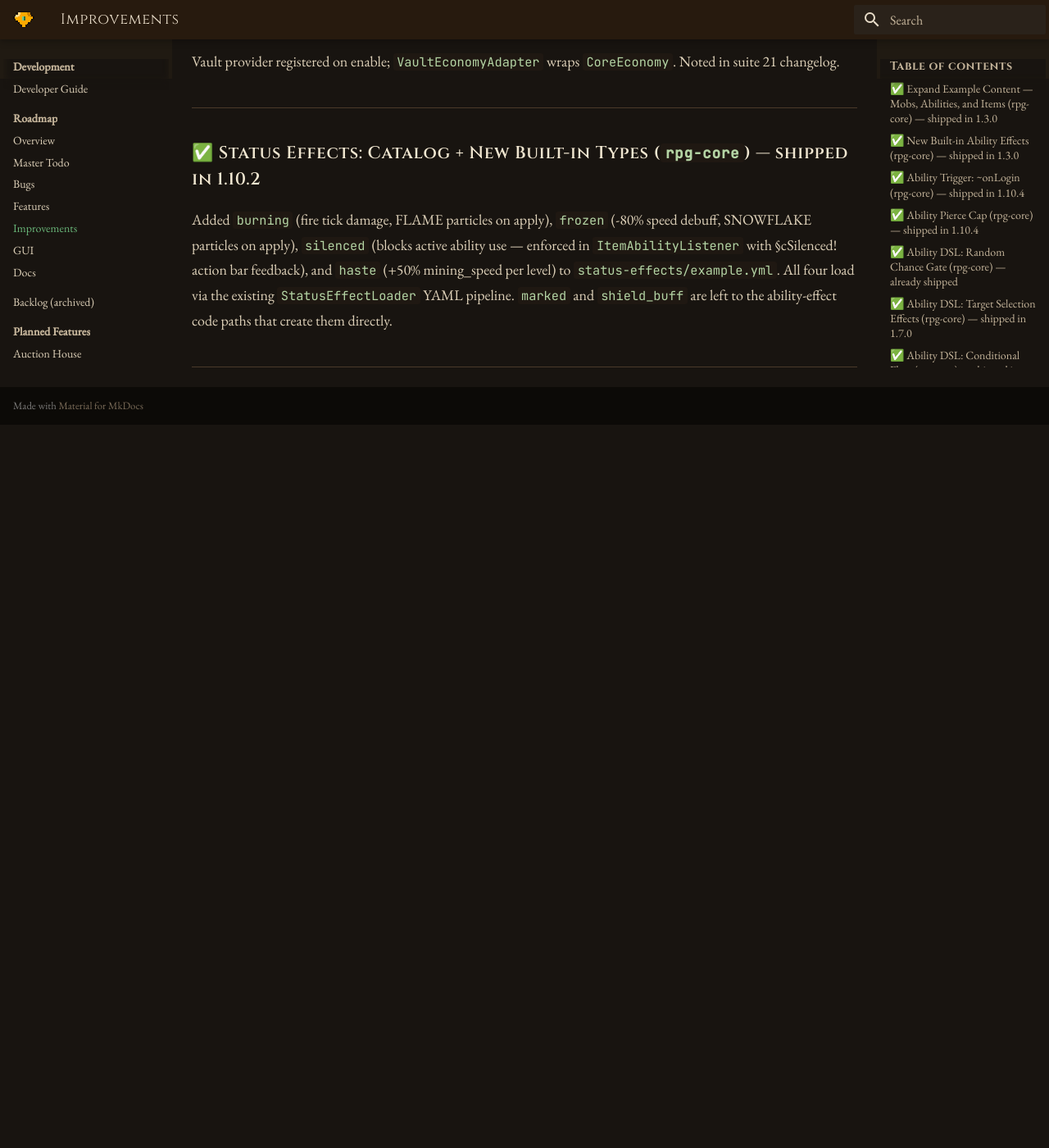
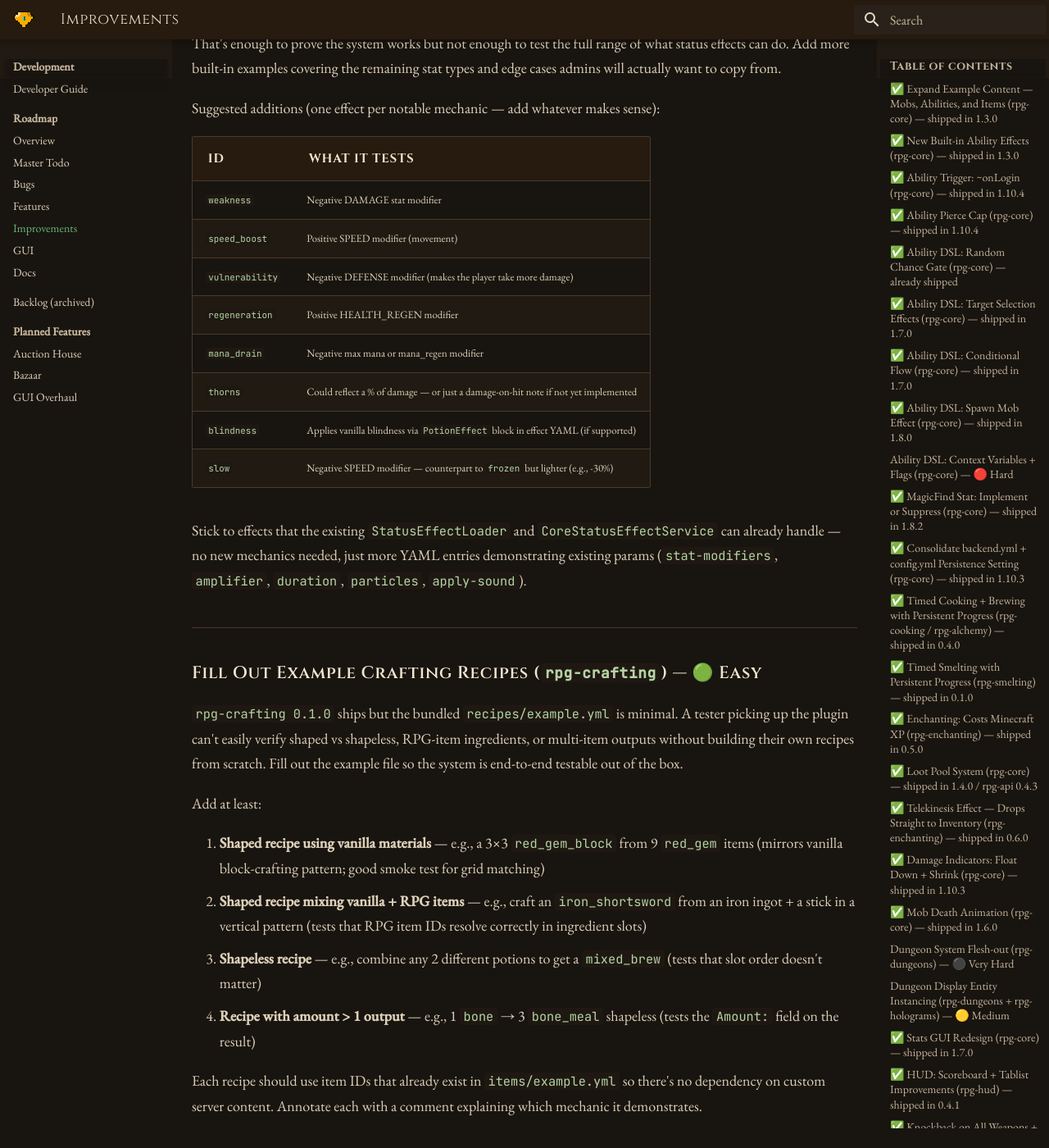
Before and after one commit to 255-Ping/RPGCORE, an MkDocs documentation site: the page built from docs/planned/todo-improvements.md, in a window 1280 px wide and 1400 px high, scrolled down 27406 px. Shown: the whole window at 82% size. Built offline with MkDocs 1.6.1 and Material for MkDocs 9.7.7, drawn with Linux system fonts in a browser that asks for light colours; before the commit the page ends 27924 px from its top, so only the background shows below that; some of the changed text lies outside the part shown.

Commit message:
add three todo items to improvements doc
- Remove vanilla XP bar from repurposed-bars feature (conflicts with
  rpg-enchanting XP cost display)
- Add more example status effects covering negative stats, movement,
  regen, mana — proves full range of StatusEffectLoader params
- Fill out rpg-crafting example recipes: shaped/shapeless, RPG item
  ingredients, multi-item output, so system is testable out of the box

Co-Authored-By: Claude Sonnet 4.6 <noreply@anthropic.com>

```diff
--- a/docs/planned/todo-improvements.md
+++ b/docs/planned/todo-improvements.md
@@ -900,6 +900,56 @@ Added `rpg.core.particle` + `rpg.regions.admin.global` to plugin.ymls; `docs/per
 
 ---
 
+### Repurposed Vanilla Bars: Remove XP Bar (`rpg-core` / `rpg-hud`) — 🟢 Easy
+
+The `vanilla-xp-bar: most-recent` setting in `docs/core/vanilla-suppression.md` repurposes the vanilla XP bar to show skill progress. This directly conflicts with `rpg-enchanting`: the enchanting station charges vanilla XP levels, and the XP bar is the standard visual signal for that cost. When the bar is being hijacked to display skill progress, players see misleading numbers and can't tell at a glance how many levels they'll lose on an enchant.
+
+**Fix:** Remove the vanilla XP bar from the repurposed-bars feature entirely.
+
+- Drop `vanilla-xp-bar` from the `vanilla-suppression` config block (or change its default to `hidden` and remove the `most-recent` / `pinned` options)
+- Remove the skill-pinning logic that writes to the XP bar (`/skill pin`, `rpg.core.skill.pin` permission, `XpBarUpdater` or equivalent)
+- Skill progress is already shown in the scoreboard HUD and the Skills GUI — no replacement display needed
+- Update `docs/core/vanilla-suppression.md`: remove the XP row from the "Repurposed vanilla bars" table and the `vanilla-xp-bar:` config example
+- Update `docs/commands.md` and `docs/permissions.md`: remove the `/skill pin` and `rpg.core.skill.pin` entries
+
+---
+
+### Add More Example Status Effects (`rpg-core`) — 🟢 Easy
+
+The existing `status-effects/example.yml` ships four effects (`burning`, `frozen`, `silenced`, `haste`). That's enough to prove the system works but not enough to test the full range of what status effects can do. Add more built-in examples covering the remaining stat types and edge cases admins will actually want to copy from.
+
+Suggested additions (one effect per notable mechanic — add whatever makes sense):
+
+| ID | What it tests |
+|---|---|
+| `weakness` | Negative DAMAGE stat modifier |
+| `speed_boost` | Positive SPEED modifier (movement) |
+| `vulnerability` | Negative DEFENSE modifier (makes the player take more damage) |
+| `regeneration` | Positive HEALTH_REGEN modifier |
+| `mana_drain` | Negative max mana or mana_regen modifier |
+| `thorns` | Could reflect a % of damage — or just a damage-on-hit note if not yet implemented |
+| `blindness` | Applies vanilla blindness via `PotionEffect` block in effect YAML (if supported) |
+| `slow` | Negative SPEED modifier — counterpart to `frozen` but lighter (e.g., -30%) |
+
+Stick to effects that the existing `StatusEffectLoader` and `CoreStatusEffectService` can already handle — no new mechanics needed, just more YAML entries demonstrating existing params (`stat-modifiers`, `amplifier`, `duration`, `particles`, `apply-sound`).
+
+---
+
+### Fill Out Example Crafting Recipes (`rpg-crafting`) — 🟢 Easy
+
+`rpg-crafting 0.1.0` ships but the bundled `recipes/example.yml` is minimal. A tester picking up the plugin can't easily verify shaped vs shapeless, RPG-item ingredients, or multi-item outputs without building their own recipes from scratch. Fill out the example file so the system is end-to-end testable out of the box.
+
+Add at least:
+
+1. **Shaped recipe using vanilla materials** — e.g., a 3×3 `red_gem_block` from 9 `red_gem` items (mirrors vanilla block-crafting pattern; good smoke test for grid matching)
+2. **Shaped recipe mixing vanilla + RPG items** — e.g., craft an `iron_shortsword` from an iron ingot + a stick in a vertical pattern (tests that RPG item IDs resolve correctly in ingredient slots)
+3. **Shapeless recipe** — e.g., combine any 2 different potions to get a `mixed_brew` (tests that slot order doesn't matter)
+4. **Recipe with amount > 1 output** — e.g., 1 `bone` → 3 `bone_meal` shapeless (tests the `Amount:` field on the result)
+
+Each recipe should use item IDs that already exist in `items/example.yml` so there's no dependency on custom server content. Annotate each with a comment explaining which mechanic it demonstrates.
+
+---
+
 ### Unit Test Coverage (all plugins) — 🟡 Medium (ongoing)
 Currently only two test files exist: `QuestObjectiveTest.java` and `DamageMathTest.java`. For a codebase this size, untested code means regressions are invisible until they hit the live server. Priority areas:
 
```
